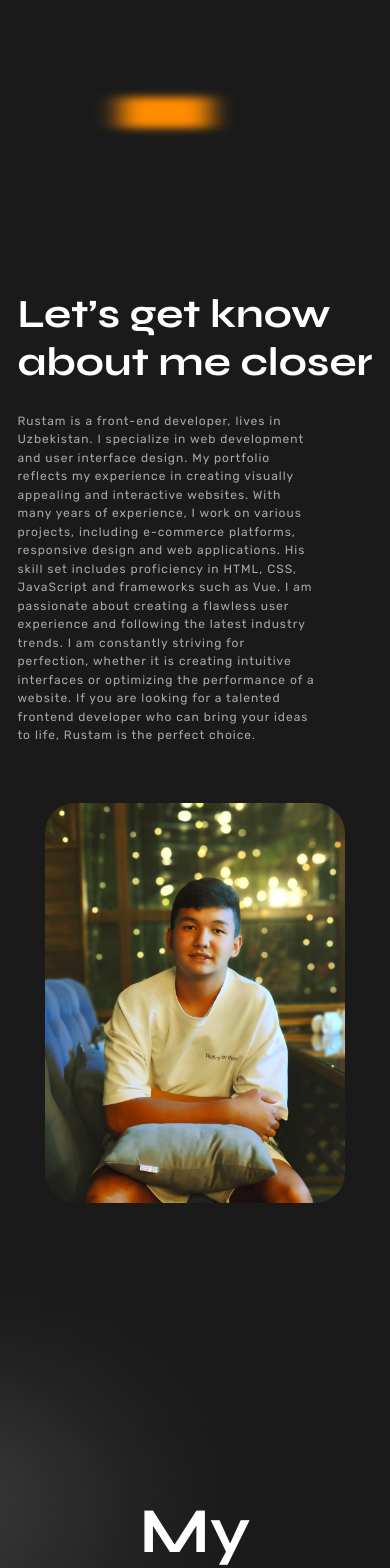
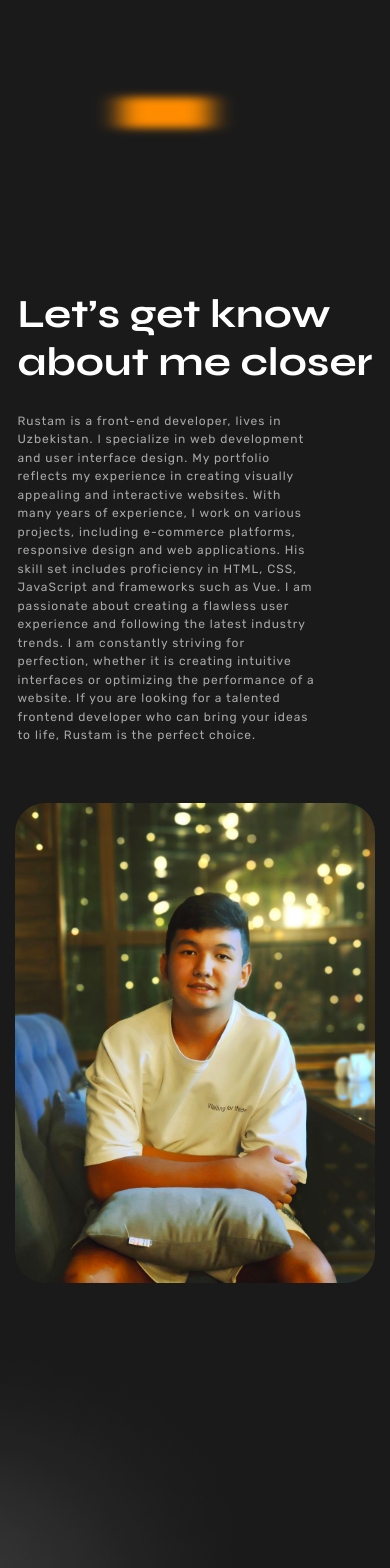
Before and after one commit to rustamfront22/Portfolio, a Vue app: page / in a window 390 px wide. Shown: the top 1568 px of the page. Built offline with nearby package versions, Linux system fonts and the light colour scheme.

Commit message:
исправление багов

```diff
--- a/src/components/About/About.scss
+++ b/src/components/About/About.scss
@@ -57,7 +57,6 @@
                 margin-top: 26px;
                 width: 625px;
 
-
                 @media (max-width: 630px) {
                     width: 500px;
                     font-size: 14px;
@@ -70,18 +69,17 @@
                     width: 300px;
                     font-size: 12px;
                 }
-
             }
         }
         &__img {
             img {
                 border-radius: 30px;
-                width: 454px;
-                height: 506px;
+                width: 100%;
+                object-fit: cover;
                 display: flex;
                 @media (max-width: 424px) {
-                    width: 300px;
-                    height: 400px;
+                    width: 100%;
+                    object-fit: cover;
                 }
             }
         }
--- a/src/components/Project/Project.scss
+++ b/src/components/Project/Project.scss
@@ -68,6 +68,8 @@
                 text-align: left;
                 a {
                     img {
+                        width: 100%;
+                        object-fit: cover;
                         @media (max-width: 424px) {
                             width: 300px;
                             height: 400px;
```
